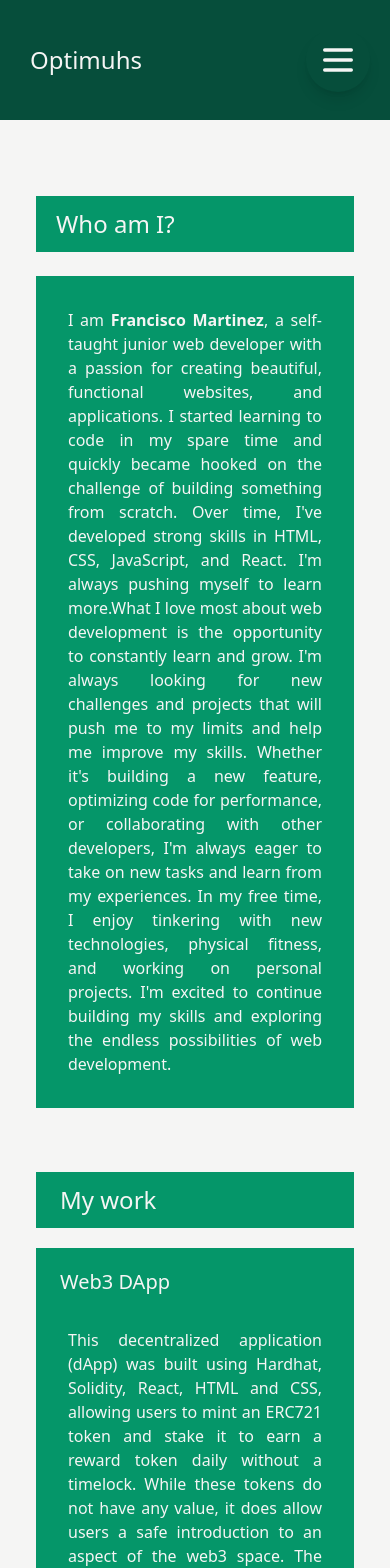
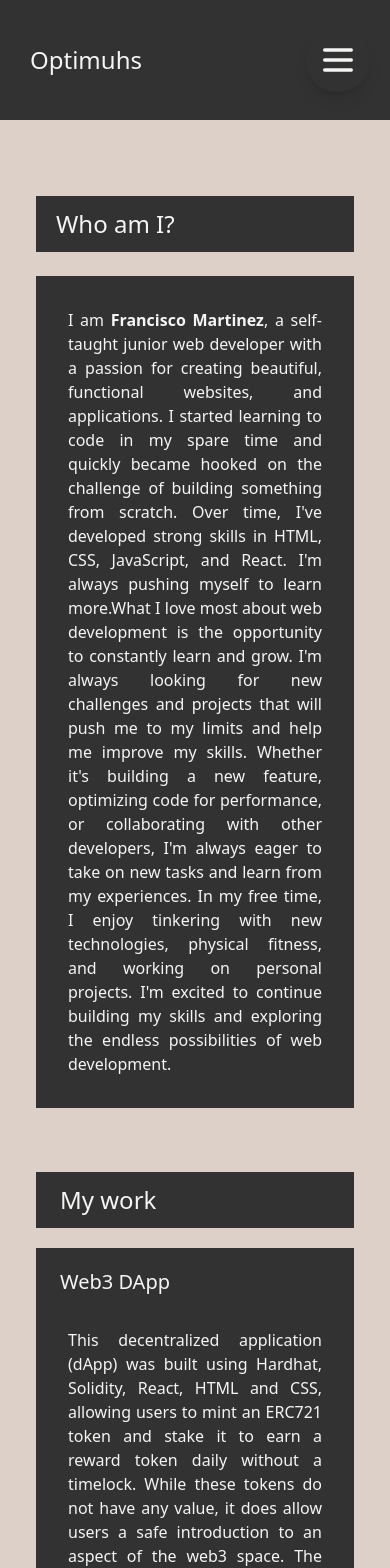
Before and after one commit to Optimuhs/Portfolio, a Next.js app: page / in a window 390 px wide. Shown: the top 1568 px of the page. Built offline with nearby package versions, Linux system fonts and the light colour scheme.

Commit message:
update color pallete

```diff
--- a/components/About.tsx
+++ b/components/About.tsx
@@ -7,8 +7,8 @@ const AboutMe: FunctionComponent = () => {
         )} >
             {/* <img alt="Image of me"></img> */}
             <div>
-            <h2 className={clsx("text-2xl", "font-medium" ,"bg-emerald-600", "px-5", "py-3")}>Who am I?</h2><br/>
-            <p className={clsx("text-justify","bg-emerald-600", "p-8")} id={"About"}>
+            <h2 className={clsx("text-2xl", "font-medium" ,"bg-darkGrey", "px-5", "py-3")}>Who am I?</h2><br/>
+            <p className={clsx("text-justify","bg-darkGrey", "p-8")} id={"About"}>
                 I am <strong>Francisco Martinez</strong>, a self-taught junior web developer
                 with a passion for creating beautiful, functional websites, and applications. I started
                 learning to code in my spare time and quickly became hooked on the challenge of building
--- a/components/Card.tsx
+++ b/components/Card.tsx
@@ -16,7 +16,7 @@ export const Card: FunctionComponent<CardProps> = ({
 
 
     return(
-        <div className={clsx( "min-h-[450px]", "w-full",  "bg-emerald-600" , "my-5"
+        <div className={clsx( "min-h-[450px]", "w-full",  "bg-darkGrey" , "my-5"
         )}>
             <h3 className={clsx( "text-xl", "px-6", "pt-5")}>{projectName}</h3>
             <div className={clsx( "flex", "flex-col", "justify-center", "items-center")}>
--- a/components/Content.tsx
+++ b/components/Content.tsx
@@ -5,7 +5,7 @@ import Contact from "./Contact";
 import { Work } from "./Work";
 export const Content: FunctionComponent= () => {
     return(
-        <div className={clsx("flex", "flex-col", "justify-center", "items-center", "content-center","bg-stone-100" )} >
+        <div className={clsx("flex", "flex-col", "justify-center", "items-center", "content-center","bg-beige" )} >
 
             <div className={clsx(
                 "lg:content-center", "justify-center",
--- a/components/Navbar.tsx
+++ b/components/Navbar.tsx
@@ -47,7 +47,7 @@ export const Navbar: FunctionComponent = () => {
           "flex-row",
           "items-center",
           "h-[120px]",
-          "bg-emerald-900",
+          "bg-darkGrey",
           "text-stone-100",
           "sm:fixed",
           "sm:w-screen",
@@ -104,11 +104,11 @@ export const Navbar: FunctionComponent = () => {
           {/* Mobile nav */}
       <div className={toggle ? clsx("fixed", "left-0", "top-0", "h-screen", "w-full", "bg-black/70", "md:hidden" ): ""}>
         <div className={toggle ?
-          clsx("fixed", "left-0", "top-0", "w-[60%]", "h-screen", "ease-in duration-500","bg-zinc-200", "p-10", "flex", "flex-col", "items-center",
+          clsx("fixed", "left-0", "top-0", "w-[60%]", "h-screen", "ease-in duration-500","bg-beige", "p-10", "flex", "flex-col", "items-center",
           "md:hidden" ) :
-          clsx("fixed", "left-[-100%]", "top-0", "h-screen", "ease-in duration-500","bg-zinc-200", "p-10", "flex", "flex-col", "items-center",
+          clsx("fixed", "left-[-100%]", "top-0", "h-screen", "ease-in duration-500","bg-beige", "p-10", "flex", "flex-col", "items-center",
           "md:hidden" )}>
-          <div className={clsx("rounded-full", "shadow-lg", "shadow-gray-400", "p-3", "cursor-pointer", "md:hidden")}
+          <div className={clsx("rounded-full", "shadow-lg", "bg-beige", "p-3", "cursor-pointer", "md:hidden")}
             onClick={toggleNav}>
             <XIcon className={clsx("w-10", "ml-auto")}/>
           </div>
--- a/components/Work.tsx
+++ b/components/Work.tsx
@@ -8,7 +8,7 @@ export const Work: FunctionComponent = () => {
     <section className={clsx("py-6")}>
       <a id="#Work"></a>
       <div>
-        <h2 className={clsx("text-2xl", "bg-emerald-600", "text-stone-100", "px-6", "py-3")}>
+        <h2 className={clsx("text-2xl", "bg-darkGrey", "text-stone-100", "px-6", "py-3")}>
           My work
         </h2>
       </div>
--- a/tailwind.config.js
+++ b/tailwind.config.js
@@ -12,6 +12,8 @@ module.exports = {
         deepGreen: '#046c4e',
         darkBlue: '#1a1a2e',
         mustard: '#ffc857',
+        darkGrey: '#323232',
+        beige: '#DDD0C8'
       },
     },
     screens: {
```
